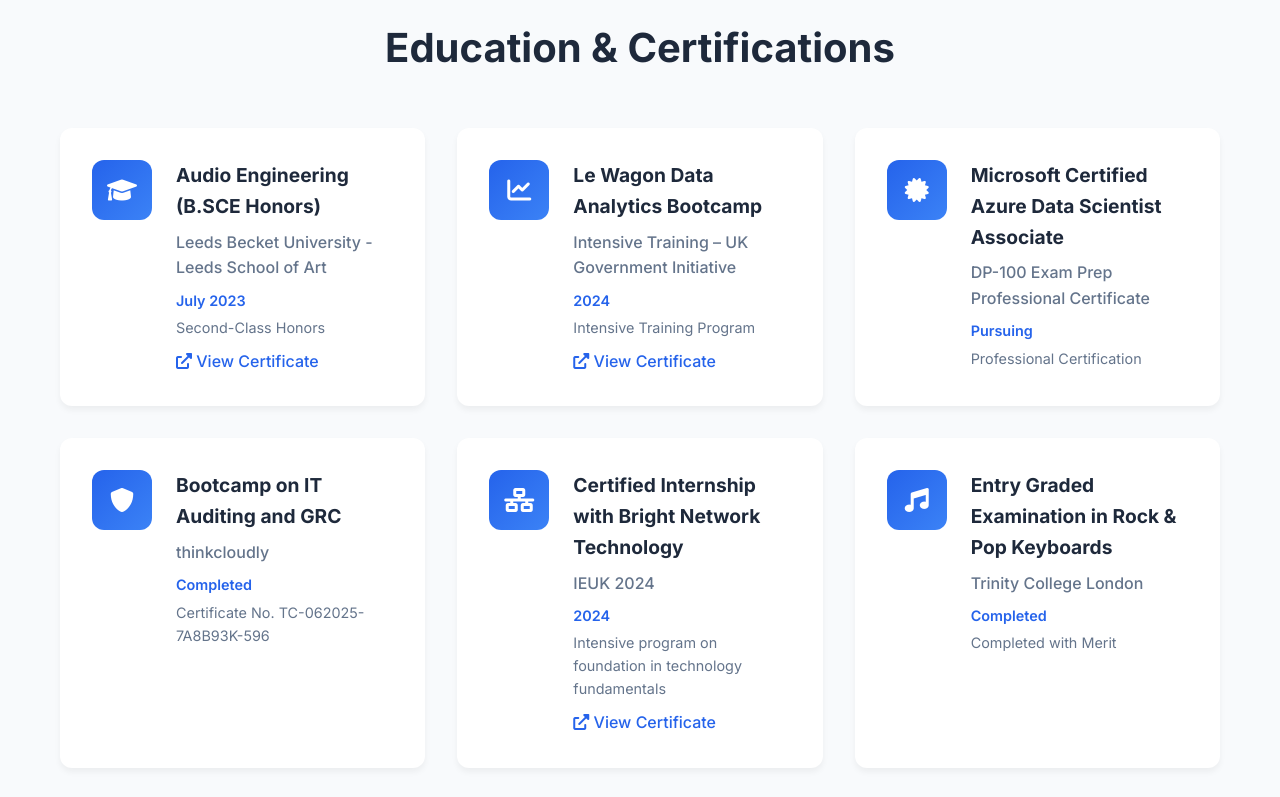
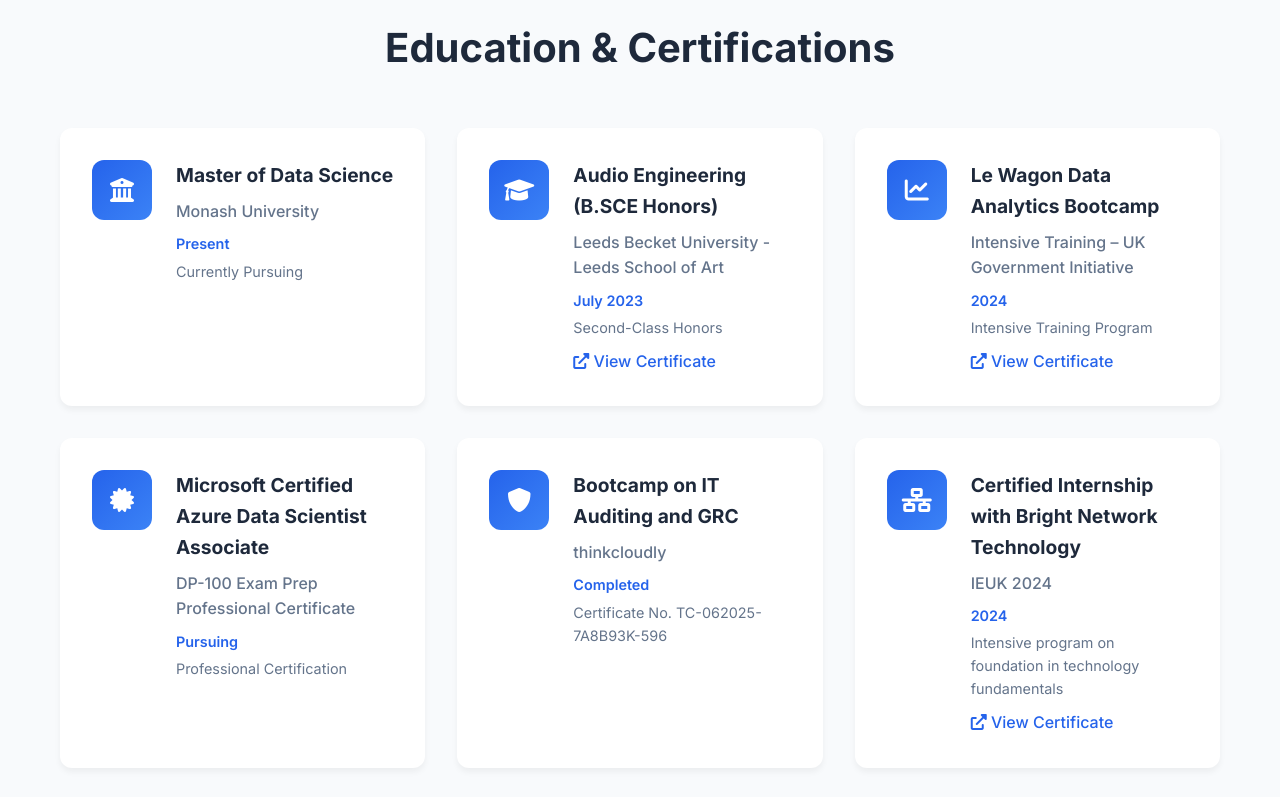
Before and after one commit to OniChanxXD/Website-GP, a website: page index.html in a window 1280 px wide. Shown: the part 1620-2417 px from the top of the page. Drawn offline with Linux system fonts and the light colour scheme.

Commit message:
update website

```diff
--- a/index.html
+++ b/index.html
@@ -122,6 +122,18 @@
         <div class="container">
             <h2 class="section-title">Education &amp; Certifications</h2>
             <div class="education-grid">
+                <div class="education-card">
+                    <div class="education-icon">
+                        <i class="fas fa-university"></i>
+                    </div>
+                    <div class="education-content">
+                        <h3>Master of Data Science</h3>
+                        <h4>Monash University</h4>
+                        <p class="education-date">Present</p>
+                        <p class="education-grade">Currently Pursuing</p>
+                    </div>
+                </div>
+
                 <div class="education-card">
                     <div class="education-icon">
                         <i class="fas fa-graduation-cap"></i>
@@ -667,7 +679,7 @@
                             <i class="fas fa-phone"></i>
                             <div>
                                 <h4>Phone</h4>
-                                <p>+91 7676899789<br>+44 7884094251</p>
+                                <p>+61 470231042<br>+44 7884094251<br>+91 7676899789</p>
                             </div>
                         </div>
                     </div>
@@ -706,7 +718,7 @@
     <footer class="footer">
         <div class="container">
             <div class="footer-content">
-                <p>© 2024 Gaurav Pandhare. All rights reserved.</p>
+                <p>© 2026 Gaurav Pandhare. All rights reserved.</p>
                 <p>Built with ❤️ and modern web technologies</p>
             </div>
         </div>
```
